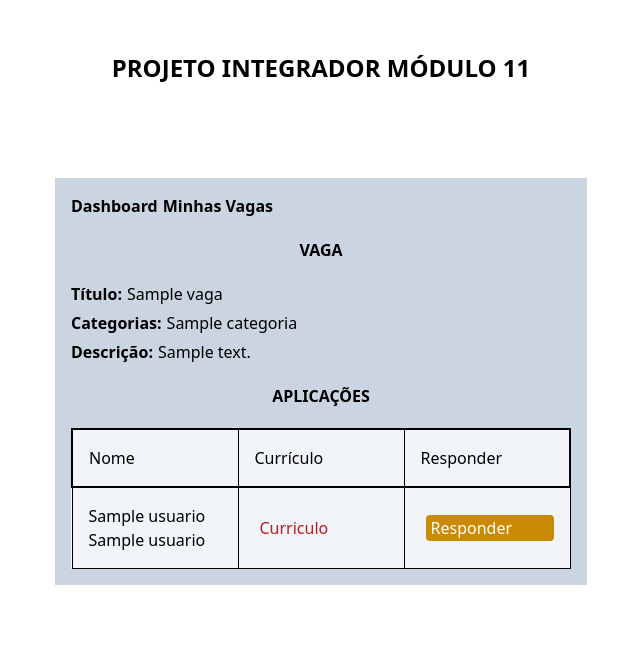
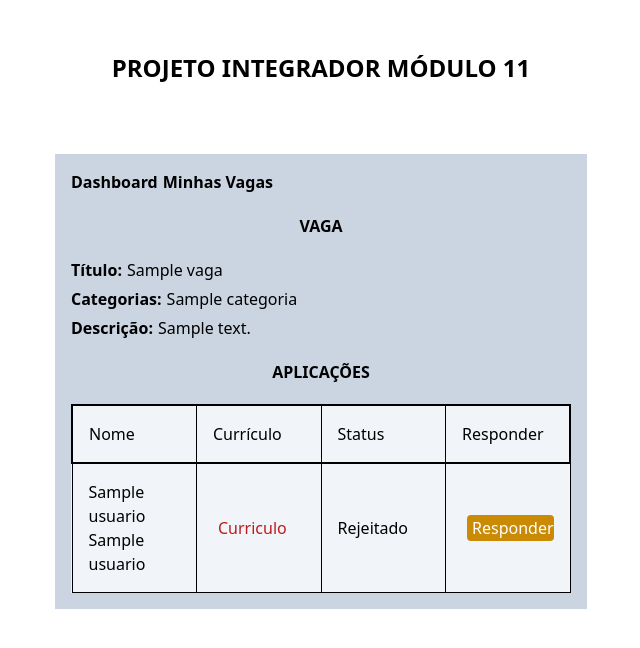
Before and after one commit to JdSeus/UCPEL_PI11, a Django app: template projetointegrador/templates/aplicacao/index.html in a window 1280 px wide. Shown: the top 648 px of the page, without its empty margins (319-959 px from the left). Run offline with Django 4.2, Linux system fonts and the light colour scheme; the template is opened without the code that fills it: most values are stand-ins (such as "Sample title", 1, 10 or a date in 2020); style sheets or scripts are compiled from the project's sources; some libraries are stand-ins or nearby versions.

Commit message:
Answering Aplication

```diff
--- a/projetointegrador/controllers/AplicacaoController.py
+++ b/projetointegrador/controllers/AplicacaoController.py
@@ -87,6 +87,6 @@ class AplicacaoController():
             form = AplicacaoForm(instance=aplicacao)
 
         return render(request, 'generic_form.html', {
-            'title': "Editar Aplicacao: ",
+            'title': "Responder Aplicacao: ",
             'form': form
         })
--- a/projetointegrador/models.py
+++ b/projetointegrador/models.py
@@ -146,4 +146,4 @@ class Aplicacao(models.Model):
         choices=STATUSES,
         default=ANALYZING,
     )
-    resposta = models.CharField(max_length=1023)
+    resposta = models.CharField(max_length=1023, blank=True, null=True)
--- a/projetointegrador/templates/aplicacao/index.html
+++ b/projetointegrador/templates/aplicacao/index.html
@@ -65,6 +65,7 @@
                     <tr class="border-[2px] border-solid border-[#000]">
                         <th class="border border-solid border-[#000] font-medium p-4 text-left">Nome</th>
                         <th class="border border-solid border-[#000] font-medium p-4 text-left">Currículo</th>
+                        <th class="border border-solid border-[#000] font-medium p-4 text-left">Status</th>
                         <th class="border border-solid border-[#000] font-medium p-4 text-left">Responder</th>
                     </tr>
                 </thead>
@@ -76,6 +77,15 @@
                         <div class="cursor-pointer text-red-700 leading-none p-[5px]" hx-get="{% url 'ajax-ver-curriculo' usuario.curriculo_id %}" hx-target="#js-dialog">
                             Curriculo
                         </div>
+                    </td>
+                    <td class="border border-solid border-[#000] p-4">
+                        {% if aplicacao.status == 'AC' %}
+                            Aprovado
+                        {% elif aplicacao.status == 'RJ' %}
+                            Rejeitado
+                        {% else %}
+                            Analisando
+                        {% endif %}
                     </td>
                     <td class="border border-solid border-[#000] p-4">
                         <div class="cursor-pointer bg-yellow-600 rounded text-white leading-none p-[5px] ml-[5px]" hx-get="{% url 'ajax-responder-aplicacao' aplicacao.id %}" hx-target="#js-dialog">
```
Also changed, not shown: db.sqlite3, projetointegrador/migrations/0004_alter_aplicacao_resposta.py (added).
